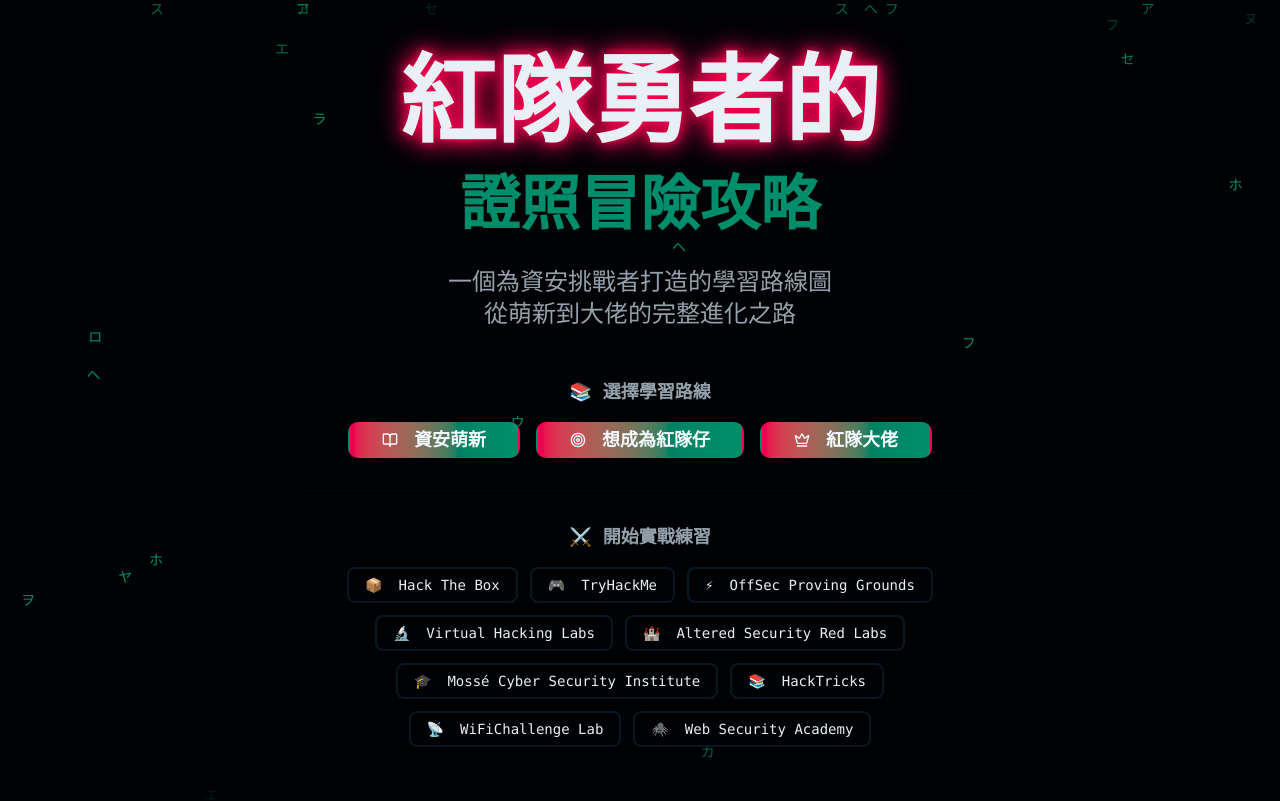
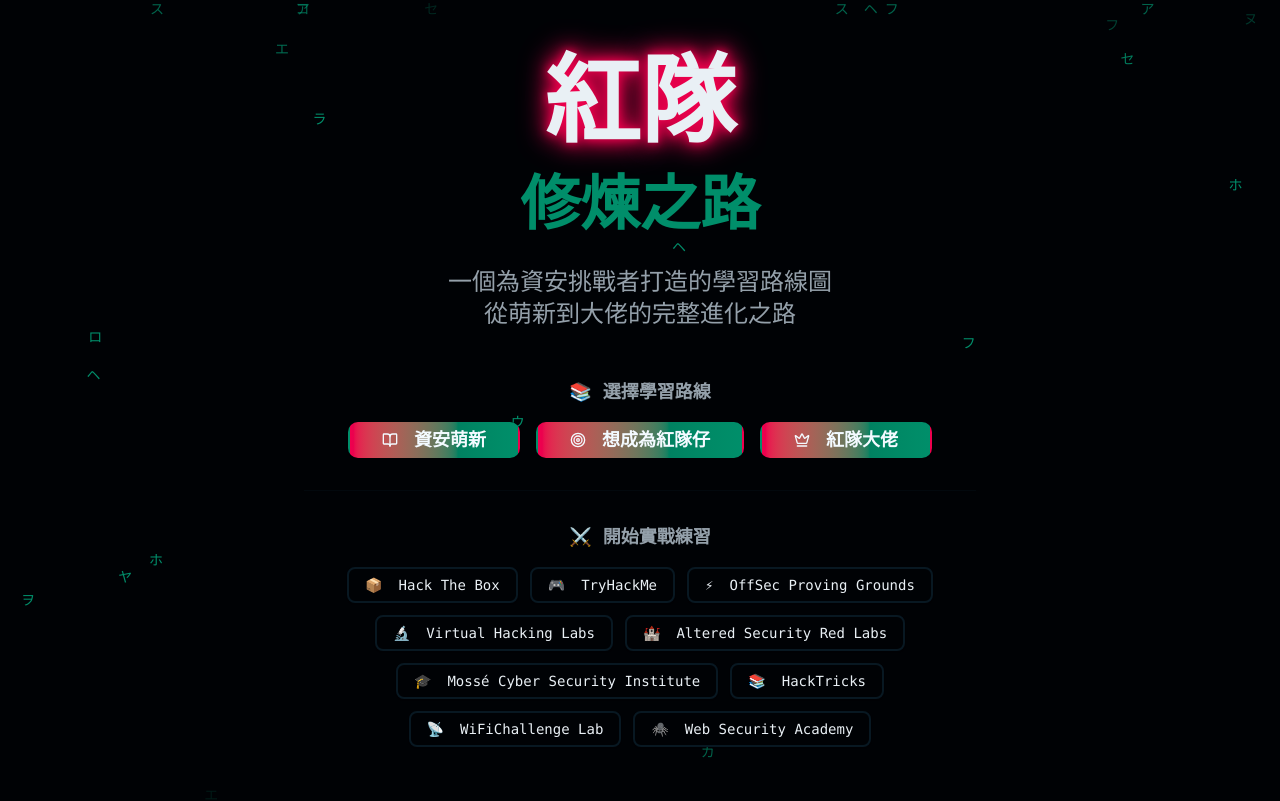
Before and after one commit to SZZhang0619/red-team-cert-adventure, a React (Vite) app: page / in a window 1280 px wide. Shown: the top 801 px of the page. Built offline with nearby package versions, Linux system fonts and the light colour scheme.

Commit message:
(feat): 更新網站標題與主標語

```diff
--- a/index.html
+++ b/index.html
@@ -4,7 +4,7 @@
     <meta charset="UTF-8" />
     <link rel="icon" type="image/x-icon" href="/favicon.ico" />
     <meta name="viewport" content="width=device-width, initial-scale=1.0" />
-    <title>紅隊勇者的證照冒險攻略 | Red Team Certification Adventure</title>
+    <title>紅隊修煉之路  | Red Team Certification Adventure</title>
     <meta name="description" content="一個為資安挑戰者打造的學習路線圖，提供完整的紅隊證照學習路徑和實戰資源" />
     <meta name="keywords" content="紅隊,滲透測試,資安證照,OSCP,CEH,eJPT,網路安全" />
   </head>
--- a/src/App.jsx
+++ b/src/App.jsx
@@ -186,10 +186,10 @@
         <section className="min-h-screen flex flex-col items-center justify-center px-4 text-center">
           <div className="max-w-4xl mx-auto">
             <h1 className="text-6xl md:text-8xl font-bold mb-6 glow-text float-animation">
-              紅隊勇者的
+              紅隊
             </h1>
             <h2 className="text-4xl md:text-6xl font-bold mb-8 text-accent">
-              證照冒險攻略
+              修煉之路
             </h2>
             <p className="text-xl md:text-2xl mb-12 text-muted-foreground max-w-2xl mx-auto">
               一個為資安挑戰者打造的學習路線圖
```
